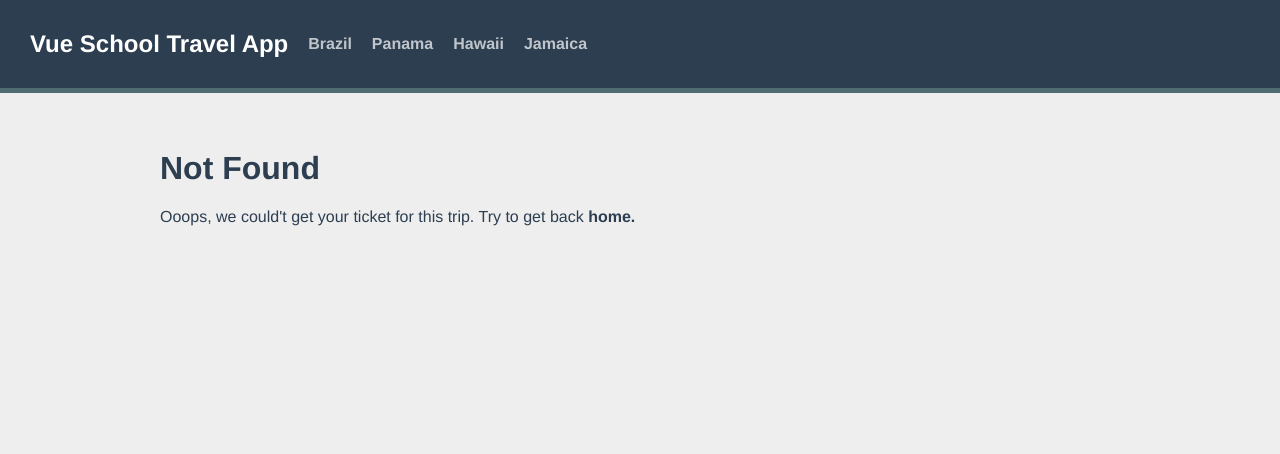
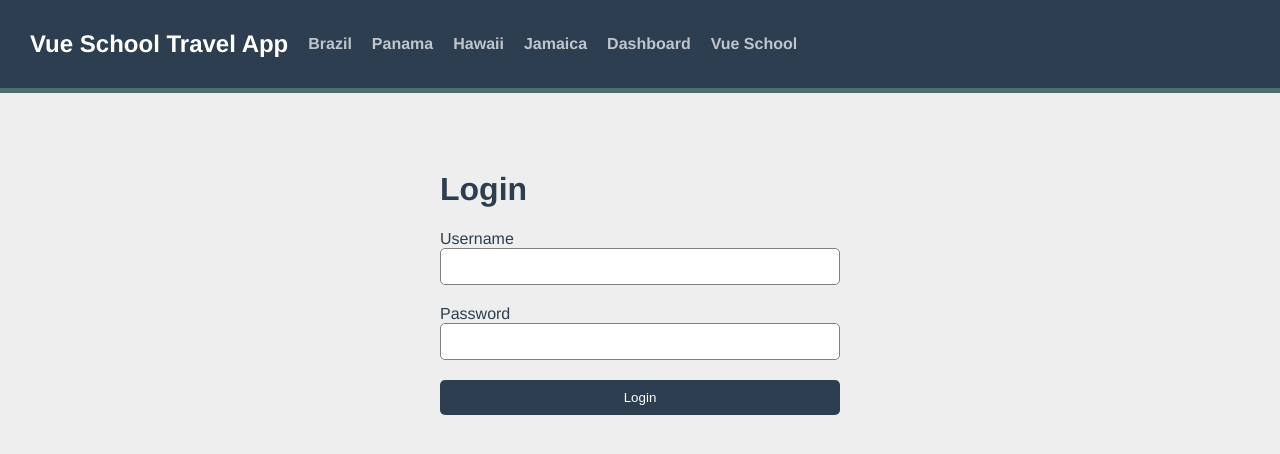
Before and after one commit to CalenArrna/vue-school-travel-app, a Vue app: page /login in a window 1280 px wide. Before the commit this address had no page. Shown: the top 454 px of the page. Built offline with nearby package versions, Linux system fonts and the light colour scheme.

Commit message:
Chapter 4 implemented

```diff
--- /dev/null
+++ b/src/components/AppLink.vue
@@ -0,0 +1,23 @@
+<template>
+    <a class="external-link" target="_blank" rel="noopener" v-if="isExternal" :href="to">
+        <slot />
+    </a>
+    <router-link class="internal-link" v-else v-bind="$props">
+        <slot />
+    </router-link>
+</template>
+<script>
+import { RouterLink } from "vue-router";
+export default {
+    props: {
+        ...RouterLink.props
+    },
+    computed: {
+        isExternal() {
+            return typeof this.to === "string" && this.to.startsWith('http')
+        },
+
+    }
+
+}
+</script>
--- a/src/components/TheNavigation.vue
+++ b/src/components/TheNavigation.vue
@@ -1,24 +1,23 @@
 <template>
   <div id="nav">
-    <router-link id="logo" to="/">Vue School Travel App</router-link>
+    <AppLink id="logo" to="/">Vue School Travel App</AppLink>
 
-    <router-link
-      v-for="dest in destinations"
-      :key="dest.id"
-      :to="{name: 'destination.show', params:{id: dest.id, slug: dest.slug}}"
-      >
-        {{dest.name}}
-    </router-link>
+    <AppLink v-for="dest in destinations" :key="dest.id"
+      :to="{ name: 'destination.show', params: { id: dest.id, slug: dest.slug } }">
+      {{ dest.name }}
+    </AppLink>
+    <AppLink :to="{ name: 'protected' }">Dashboard</AppLink>
+    <AppLink to="https://vueschool.io">Vue School</AppLink>
   </div>
 </template>
 
 <script>
 import dataSource from '@/data.json';
 export default {
-    data() {
-        return {
-            destinations: dataSource.destinations
-        }
-    }
+  data() {
+    return {
+      destinations: dataSource.destinations
+    };
+  },
 }
 </script>
--- a/src/main.js
+++ b/src/main.js
@@ -1,8 +1,6 @@
-import { createApp } from 'vue';
-import App from './App.vue';
-import router from '@/router/index.js'
+import { createApp } from "vue";
+import App from "./App.vue";
+import router from "@/router/index.js";
+import AppLink from "@/components/AppLink.vue";
 
-
-createApp(App)
-.use(router)
-.mount('#app')
+createApp(App).component("AppLink", AppLink).use(router).mount("#app");
--- a/src/router/index.js
+++ b/src/router/index.js
@@ -5,6 +5,27 @@ import dataSource from "@/data.json";
 
 const routes = [
   { path: "/", name: "Home", component: Home },
+  {
+    path: "/login",
+    name: "login",
+    component: () => import("@/views/Login.vue"),
+  },
+  {
+    path: "/protected",
+    name: "protected",
+    component: () => import("@/views/Protected.vue"),
+    meta: {
+      requiresAuth: true,
+    },
+  },
+  {
+    path: "/invoices",
+    name: "invoices",
+    component: () => import("@/views/Invoices.vue"),
+    meta: {
+      requiresAuth: true,
+    },
+  },
   {
     path: "/destination/:id/:slug",
     name: "destination.show",
@@ -46,4 +67,10 @@ const router = createRouter({
   },
 });
 
+router.beforeEach((to, from) => {
+  if (to.meta.requiresAuth && !window.user) {
+    return { name: "login", query: { redirect: to.fullPath } };
+  }
+});
+
 export default router;
--- a/src/views/DestinationShow.vue
+++ b/src/views/DestinationShow.vue
@@ -11,10 +11,10 @@
         <section class="experiences">
             <h2>Top experiences in {{ destination.name }}</h2>
             <div class="cards">
-                <router-link v-for="experience in destination.experiences" :key="experience.slug"
+                <AppLink v-for="experience in destination.experiences" :key="experience.slug"
                     :to="{ name: 'experience.show', params: { experienceSlug: experience.slug } }">
                     <ExperienceCard :experience="experience" />
-                </router-link>
+                </AppLink>
             </div>
             <router-view>
 
--- a/src/views/Home.vue
+++ b/src/views/Home.vue
@@ -3,14 +3,11 @@
     <div class="home">
         <h1>All Destinations</h1>
         <div class="destinations">
-    <router-link
-    v-for="dest in destinations"
-    :key="dest.id"
-    :to="{name: 'destination.show', params:{id: dest.id, slug: dest.slug}}"
-    >
-        <h2>{{dest.name}}</h2>
+            <AppLink v-for="dest in destinations" :key="dest.id"
+                :to="{ name: 'destination.show', params: { id: dest.id, slug: dest.slug } }">
+                <h2>{{ dest.name }}</h2>
                 <img :src="`/images/${dest.image}`" :alt="dest.name">
-    </router-link>
+            </AppLink>
         </div>
 
     </div>
--- /dev/null
+++ b/src/views/Invoices.vue
@@ -0,0 +1,18 @@
+<template>
+    <div>
+        <h1>Invoices</h1>
+    </div>
+</template>
+<script>
+import { onBeforeRouteLeave } from 'vue-router'
+export default {
+    setup() {
+        onBeforeRouteLeave((to, from) => {
+            const answer = window.confirm("Are you sure you want to leave? Invoices are awesome!")
+            if (!answer) {
+                return false
+            }
+        })
+    }
+}
+</script>
--- /dev/null
+++ b/src/views/Login.vue
@@ -0,0 +1,31 @@
+<template>
+    <div class="login">
+        <form class="form" @submit.prevent="login">
+            <h1>Login</h1>
+            <label for="username">Username</label>
+            <input v-model="username" type="text" name="username" class="input">
+            <label for="password">Password</label>
+            <input v-model="password" type="password" name="password" class="input">
+            <button class="btn">Login</button>
+        </form>
+    </div>
+</template>
+
+<script>
+import { ref } from 'vue';
+import { useRoute, useRouter } from 'vue-router'
+export default {
+    setup() {
+        const username = ref('')
+        const password = ref('')
+        const route = useRoute()
+        const router = useRouter()
+        const login = () => {
+            window.user = username.value;
+            const redirectPath = route.query.redirect || '/protected'
+            router.push(redirectPath);
+        }
+        return { username, password, login }
+    },
+}
+</script>
--- a/src/views/NotFound.vue
+++ b/src/views/NotFound.vue
@@ -3,7 +3,7 @@
         <h1>Not Found</h1>
         <p>
             Ooops, we could't get your ticket for this trip. Try to get back
-            <router-link to="/">home.</router-link>
+            <AppLink to="/">home.</AppLink>
         </p>
     </div>
 </template>
--- /dev/null
+++ b/src/views/Protected.vue
@@ -0,0 +1,24 @@
+<template>
+    <div>
+        <h1>Greetings, {{ username }}</h1>
+        <button @click="logout">Logout</button>
+        <AppLink :to="{ name: 'invoices' }">
+            <button>Invoices</button>
+        </AppLink>
+    </div>
+</template>
+<script>
+export default {
+    data() {
+        return {
+            username: window.user
+        }
+    },
+    methods: {
+        logout() {
+            window.user = null
+            this.$router.push({ name: 'Home' })
+        }
+    },
+}
+</script>
```
Lines whose indentation alone changed are shown as unchanged.
